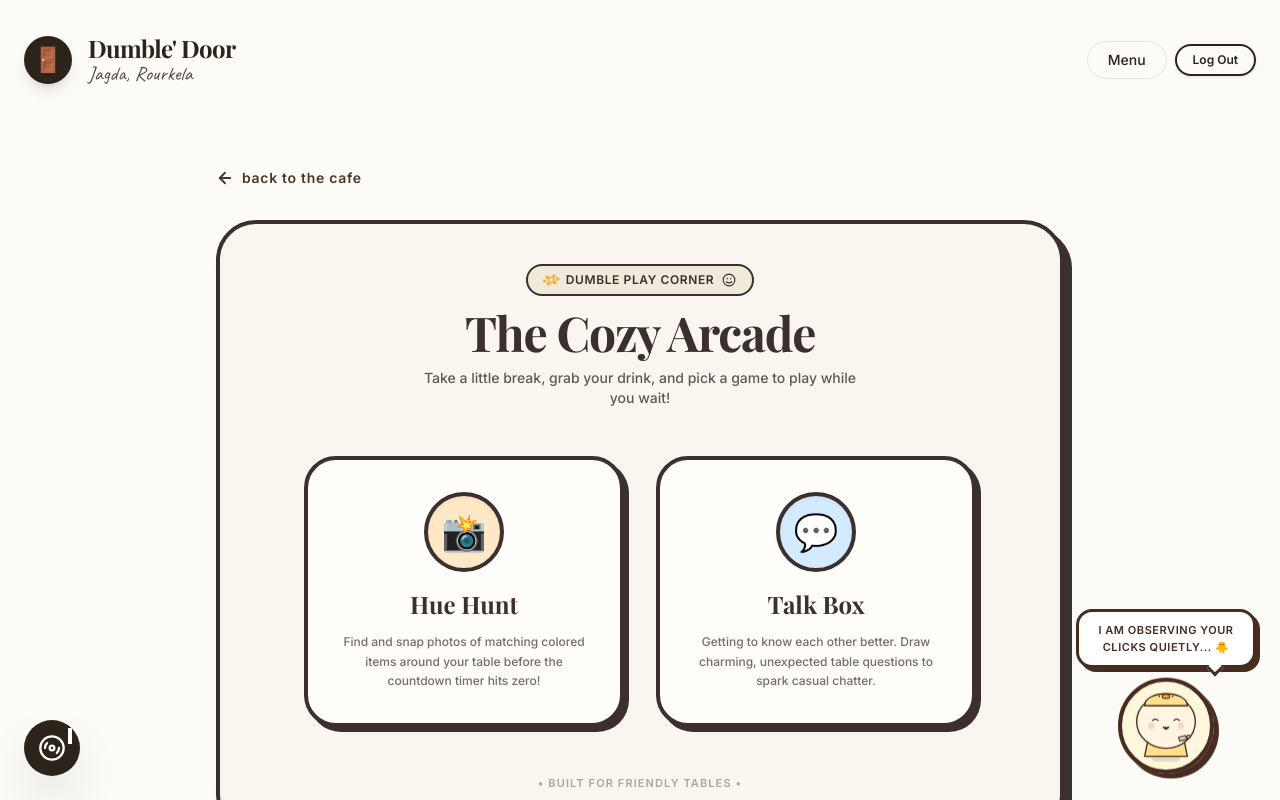
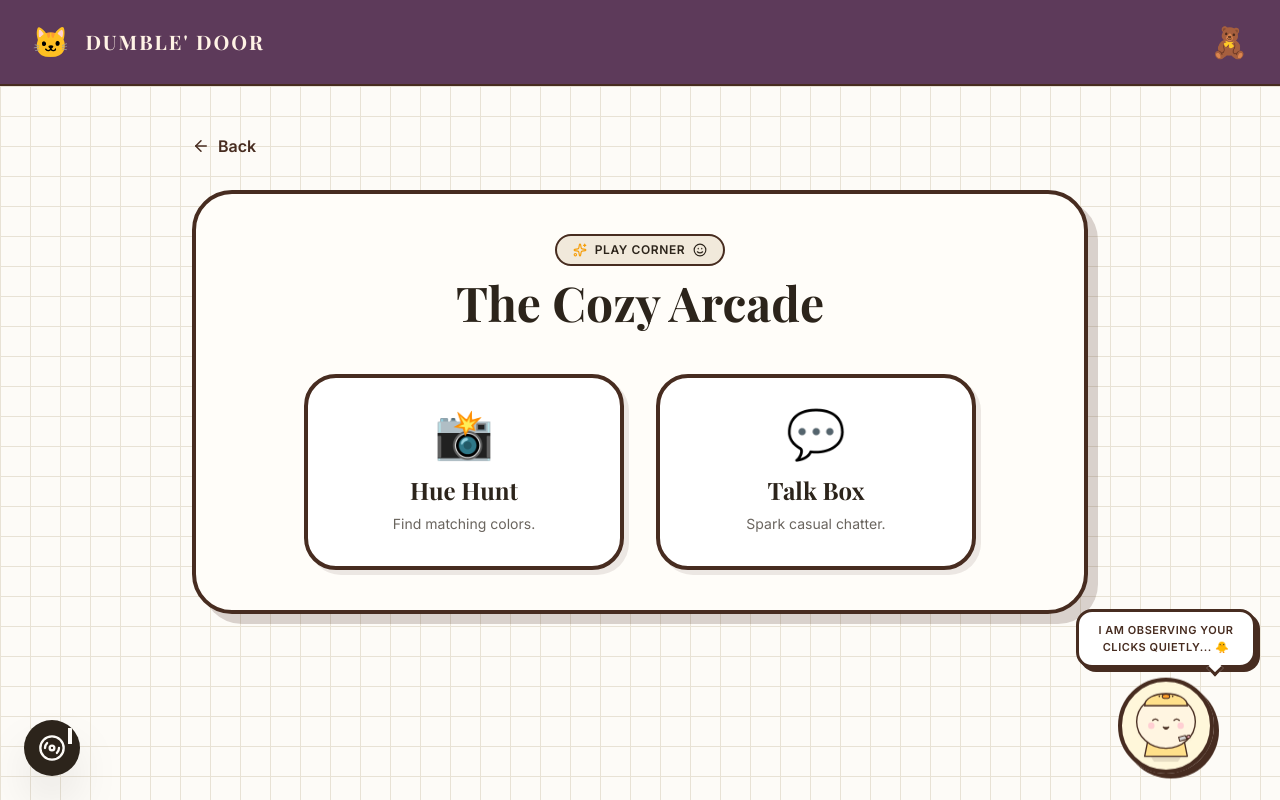
Before and after one commit to satyadas22006/dumbledore-cafe, a React (Vite) app: page /games in a window 1280 px wide. Shown: the top 800 px of the page. Built offline with nearby package versions, Linux system fonts and the light colour scheme; a web font is replaced by a local one.

Commit message:
Add homepage redesign

```diff
--- a/src/App.jsx
+++ b/src/App.jsx
@@ -3,12 +3,11 @@ import { motion, AnimatePresence } from 'framer-motion';
 import { BrowserRouter as Router, Routes, Route, useNavigate, useLocation } from 'react-router-dom';
 import ProtectedRoute from './components/ProtectedRoute';
 import AdminLogin from './pages/AdminLogin';
-// --- CONTEXT & PERSISTENCE ---
 import { AvatarProvider } from './context/AvatarContext';
 import GlobalCompanion from './components/GlobalCompanion';
 import VinylPlayer from './components/VinylPlayer';
 
-// --- MAIN PAGES ---
+// Pages
 import LandingPage from './pages/LandingPage';
 import AvatarCreatorPage from './pages/AvatarCreatorPage';
 import Home from './pages/Home';
@@ -22,21 +21,33 @@ import OwnerPortal from './pages/OwnerPortal';
 import Games from './pages/Games';
 import HueHunt from './pages/HueHunt';
 import Icebreakers from './pages/IceBreakers';
+import { THEMES, DEFAULT_MEMORIES } from './constants/data';
 
-import { THEMES, DEFAULT_MEMORIES } from './constants/data';
+const PlumHeader = () => (
+  <header className="w-full bg-[#5d3a5a] py-6 px-8 flex items-center justify-between text-[#FFF3E5] shrink-0 border-b-2 border-[#472C20]">
+    <div className="flex items-center gap-4">
+      <span className="text-3xl">🐱</span>
+      <h2 className="font-serif font-black tracking-widest uppercase text-xl">Dumble' Door</h2>
+    </div>
+    <div className="text-3xl">🧸</div>
+  </header>
+);
+
+const PlumFooter = () => (
+  <footer className="w-full bg-[#5d3a5a] py-8 text-center text-[#FFF3E5] shrink-0 border-t-2 border-[#472C20]">
+    <div className="flex justify-center gap-8 text-3xl opacity-80"><span>🎐</span><span>📷</span><span>🌸</span></div>
+  </footer>
+);
 
 function MainLayoutContent() {
   const [memories, setMemories] = useState([]);
   const [reviewData, setReviewData] = useState(null);
   const [theme, setTheme] = useState(THEMES.cream);
   const [twin, setTwin] = useState(null);
-
   const navigate = useNavigate();
   const location = useLocation();
 
-  useEffect(() => {
-    setMemories(DEFAULT_MEMORIES);
-  }, []);
+  useEffect(() => { setMemories(DEFAULT_MEMORIES); }, []);
 
   const handleSaveMemory = async (newMemory) => {
     const match = memories.find(m => m.vibe === newMemory.vibe || m.dish === newMemory.dish);
@@ -52,54 +63,22 @@ function MainLayoutContent() {
     if (page === 'welcome') navigate('/');
     else if (page === 'avatar-studio') navigate('/avatar-studio');
     else if (page === 'home') navigate('/cafe');
-    else if (page === 'hue-hunt') navigate('/games/hue-hunt');
-    else if (page === 'icebreakers') navigate('/games/icebreakers');
     else navigate(`/${page}`);
   };
 
-  // The landing page and avatar creator do not show the regular cafe navbar
   const isOnboarding = location.pathname === '/' || location.pathname === '/avatar-studio';
 
   return (
-    <motion.div
-      animate={{
-        backgroundColor: isOnboarding ? '#FDFBF7' : theme.bg,
-        color: isOnboarding ? '#472C20' : theme.text
-      }}
-      transition={{ duration: 0.5 }}
-      className="min-h-screen font-sans selection:bg-white/30 relative"
-    >
+    <div className="min-h-screen flex flex-col font-sans relative" style={{ backgroundColor: isOnboarding ? '#FDFBF7' : theme.bg, color: isOnboarding ? '#472C20' : theme.text }}>
       {!isOnboarding && <VinylPlayer theme={theme} />}
+      <GlobalCompanion />
+      {!isOnboarding && <PlumHeader />}
 
-      {/* PERSISTENT FLOATING AVATAR MASCOT */}
-      <GlobalCompanion />
-
-      {/* Main Cafe App Header */}
-      {!isOnboarding && (
-        <nav className="max-w-7xl mx-auto px-6 py-8 flex justify-between items-center relative z-[100]">
-          <div className="cursor-pointer group flex items-center gap-4" onClick={() => handleNavigate('home', THEMES.cream)}>
-            <div style={{ backgroundColor: theme.text, color: theme.bg }} className="w-12 h-12 rounded-full flex items-center justify-center text-2xl shadow-lg group-hover:rotate-12 transition-transform">🚪</div>
-            <div>
-              <h1 className="font-serif font-bold text-2xl tracking-tight">Dumble' Door</h1>
-              <p className="font-cursive text-xl opacity-80 -mt-1">Jagda, Rourkela</p>
-            </div>
-          </div>
-
-          <div className="flex gap-2 items-center">
-            {location.pathname !== '/menu' && <button onClick={() => handleNavigate('menu', THEMES.forest)} style={{ borderColor: theme.border }} className="hidden sm:block text-sm font-medium px-5 py-2 rounded-full border hover:opacity-70 transition-opacity">Menu</button>}
-            <button onClick={() => handleNavigate('welcome')} className="text-xs font-black border-2 border-current px-4 py-1.5 rounded-full shadow hover:bg-white/10 transition-colors">Log Out</button>
-          </div>
-        </nav>
-      )}
-
-      <main className={isOnboarding ? "" : "pb-32 relative z-10"}>
+      <main className="flex-grow w-full">
         <AnimatePresence mode="wait">
           <Routes location={location} key={location.pathname}>
-            {/* Onboarding Entries - Landing page is now perfectly locked at "/" */}
             <Route path="/" element={<LandingPage onNavigate={handleNavigate} />} />
             <Route path="/avatar-studio" element={<AvatarCreatorPage onNavigate={handleNavigate} />} />
-
-            {/* Core Cafe Internal App Dashboard pages */}
             <Route path="/cafe" element={<Home onNavigate={handleNavigate} theme={theme} />} />
             <Route path="/review" element={<ReviewWizard onComplete={handleSaveMemory} onNavigate={handleNavigate} setTheme={setTheme} theme={theme} twin={twin} setTwin={setTwin} />} />
             <Route path="/thank-you" element={<ThankYou memories={memories} reviewData={reviewData} onNavigate={handleNavigate} theme={theme} />} />
@@ -108,7 +87,6 @@ function MainLayoutContent() {
             <Route path="/chronicle" element={<ChronicleBoard memories={memories} theme={theme} />} />
             <Route path="/directory" element={<Directory theme={theme} />} />
             <Route path="/owner" element={<ProtectedRoute><OwnerPortal /></ProtectedRoute>} />
-            {/* Mini Games Cluster */}
             <Route path="/admin-login" element={<AdminLogin />} />
             <Route path="/games" element={<Games onNavigate={handleNavigate} />} />
             <Route path="/games/hue-hunt" element={<HueHunt onNavigate={handleNavigate} />} />
@@ -116,16 +94,12 @@ function MainLayoutContent() {
           </Routes>
         </AnimatePresence>
       </main>
-    </motion.div>
+
+      {!isOnboarding && <PlumFooter />}
+    </div>
   );
 }
 
 export default function App() {
-  return (
-    <Router>
-      <AvatarProvider>
-        <MainLayoutContent />
-      </AvatarProvider>
-    </Router>
-  );
+  return <Router><AvatarProvider><MainLayoutContent /></AvatarProvider></Router>;
 }
--- a/src/index.css
+++ b/src/index.css
@@ -4,17 +4,16 @@
 @tailwind components;
 @tailwind utilities;
 
+* { margin: 0; padding: 0; box-sizing: border-box; }
+
 @layer base {
-  body {
+  body, html, #root {
+    width: 100%;
+    min-height: 100vh;
     background-color: #FDFBF7;
     font-family: 'Inter', sans-serif;
-    -webkit-font-smoothing: antialiased;
-    -moz-osx-font-smoothing: grayscale;
-    overflow-x: hidden;
   }
-  h1, h2, h3, h4, .font-serif {
-    font-family: 'Playfair Display', serif;
-  }
+  h1, h2, h3, h4, .font-serif { font-family: 'Playfair Display', serif; }
 }
 
 @layer utilities {
--- a/src/pages/Games.jsx
+++ b/src/pages/Games.jsx
@@ -2,84 +2,49 @@ import React from 'react';
 import { motion } from 'framer-motion';
 import { ArrowLeft, Sparkles, Smile } from 'lucide-react';
 
-const Games = ({ onNavigate }) => {
-  return (
-    <motion.div
-      initial={{ opacity: 0, y: 15 }}
-      animate={{ opacity: 1, y: 0 }}
-      exit={{ opacity: 0 }}
-      className="max-w-4xl mx-auto px-6 pt-12 select-none"
-    >
-      {/* Back button */}
-      <div className="mb-8">
-        <button
-          onClick={() => onNavigate('home')}
-          className="flex items-center gap-2 text-sm font-bold tracking-wider hover:opacity-70 transition-opacity text-[#4A3728]"
-        >
-          <ArrowLeft size={18} className="stroke-[2.5]" /> back to the cafe
-        </button>
-      </div>
+const Games = ({ onNavigate }) => (
+  <motion.div
+    initial={{ opacity: 0 }} animate={{ opacity: 1 }}
+    className="min-h-screen py-12 px-6"
+    style={{
+      backgroundColor: '#FDFBF7',
+      backgroundImage: `linear-gradient(#E8E2D5 1px, transparent 1px), linear-gradient(90deg, #E8E2D5 1px, transparent 1px)`,
+      backgroundSize: '30px 30px'
+    }}
+  >
+    <div className="max-w-4xl mx-auto">
+      <button onClick={() => onNavigate('home')} className="flex items-center gap-2 mb-8 font-bold hover:opacity-70 text-[#472C20]">
+        <ArrowLeft size={18} /> Back
+      </button>
 
-      {/* Main Hand-drawn Window Board */}
-      <div className="bg-[#F9F6F0] text-[#3C2F2F] border-4 border-[#3C2F2F] rounded-[2.5rem] shadow-[8px_8px_0px_0px_#3C2F2F] p-6 md:p-10 relative overflow-hidden">
-
-        {/* Playful Header Section */}
+      <div className="bg-[#FFFDF9] border-4 border-[#472C20] rounded-[2.5rem] shadow-[10px_10px_0px_0px_rgba(71,44,32,0.2)] p-10 relative">
         <div className="text-center mb-12 space-y-3">
-          <div className="inline-flex items-center gap-2 bg-[#F1E9DB] border-2 border-[#3C2F2F] px-4 py-1.5 rounded-full text-xs font-bold uppercase tracking-wider">
-            <Sparkles size={14} className="text-amber-500 animate-spin" /> dumble play corner <Smile size={14} />
+          <div className="inline-flex items-center gap-2 bg-[#F1E9DB] border-2 border-[#472C20] px-4 py-1.5 rounded-full text-xs font-bold uppercase tracking-wider">
+            <Sparkles size={14} className="text-amber-500" /> Play Corner <Smile size={14} />
           </div>
-          <h1 className="text-4xl md:text-5xl font-serif font-black tracking-tight">
-            The Cozy Arcade
-          </h1>
-          <p className="text-sm max-w-md mx-auto opacity-80 font-medium">
-            Take a little break, grab your drink, and pick a game to play while you wait!
-          </p>
+          <h1 className="text-5xl font-serif font-black">The Cozy Arcade</h1>
         </div>
 
-        {/* Game Cards Grid Container */}
         <div className="grid grid-cols-1 md:grid-cols-2 gap-8 max-w-2xl mx-auto">
-
-          {/* Card 1: Hue Hunt */}
-          <motion.div
-            whileHover={{ scale: 1.03, rotate: -1 }}
-            whileTap={{ scale: 0.98 }}
-            onClick={() => onNavigate('hue-hunt')}
-            className="bg-[#FFFDF9] border-4 border-[#3C2F2F] rounded-[2rem] p-8 cursor-pointer shadow-[5px_5px_0px_0px_#3C2F2F] flex flex-col items-center text-center group transition-colors hover:bg-[#FFF9EC]"
-          >
-            <div className="w-20 h-20 bg-[#FFE8C5] rounded-full border-4 border-[#3C2F2F] flex items-center justify-center text-4xl shadow-inner mb-4 group-hover:animate-bounce">
-              📸
-            </div>
-            <h2 className="text-2xl font-serif font-black">Hue Hunt</h2>
-            <p className="text-xs font-medium opacity-70 mt-3 leading-relaxed">
-              Find and snap photos of matching colored items around your table before the countdown timer hits zero!
-            </p>
-          </motion.div>
-
-          {/* Card 2: Icebreakers */}
-          <motion.div
-            whileHover={{ scale: 1.03, rotate: 1 }}
-            whileTap={{ scale: 0.98 }}
-            onClick={() => onNavigate('icebreakers')}
-            className="bg-[#FFFDF9] border-4 border-[#3C2F2F] rounded-[2rem] p-8 cursor-pointer shadow-[5px_5px_0px_0px_#3C2F2F] flex flex-col items-center text-center group transition-colors hover:bg-[#EDF6FF]"
-          >
-            <div className="w-20 h-20 bg-[#D4EBFF] rounded-full border-4 border-[#3C2F2F] flex items-center justify-center text-4xl shadow-inner mb-4 group-hover:animate-bounce">
-              💬
-            </div>
-            <h2 className="text-2xl font-serif font-black">Talk Box</h2>
-            <p className="text-xs font-medium opacity-70 mt-3 leading-relaxed">
-              Getting to know each other better. Draw charming, unexpected table questions to spark casual chatter.
-            </p>
-          </motion.div>
-
-        </div>
-
-        {/* Bottom decorative scribble badge */}
-        <div className="text-center mt-12 text-[11px] font-bold uppercase tracking-widest opacity-40">
-          • built for friendly tables •
+          {[
+            { id: 'hue-hunt', title: 'Hue Hunt', icon: '📸', desc: 'Find matching colors.' },
+            { id: 'icebreakers', title: 'Talk Box', icon: '💬', desc: 'Spark casual chatter.' }
+          ].map((game) => (
+            <motion.div
+              key={game.id}
+              whileHover={{ scale: 1.02 }}
+              onClick={() => onNavigate(game.id)}
+              className="bg-white border-4 border-[#472C20] rounded-[2rem] p-8 cursor-pointer shadow-[5px_5px_0px_0px_rgba(71,44,32,0.1)] flex flex-col items-center text-center"
+            >
+              <div className="text-5xl mb-4">{game.icon}</div>
+              <h2 className="text-2xl font-serif font-black">{game.title}</h2>
+              <p className="text-sm opacity-70 mt-2">{game.desc}</p>
+            </motion.div>
+          ))}
         </div>
       </div>
-    </motion.div>
-  );
-};
+    </div>
+  </motion.div>
+);
 
 export default Games;
--- a/src/pages/Home.jsx
+++ b/src/pages/Home.jsx
@@ -1,6 +1,6 @@
 import React from 'react';
 import { motion } from 'framer-motion';
-import { Heart, MapPin, UtensilsCrossed, Sparkles, BookOpen, Gamepad2, Layers } from 'lucide-react';
+import { Heart, MapPin, UtensilsCrossed, BookOpen, Gamepad2, Layers } from 'lucide-react';
 import { THEMES } from '../constants/data';
 
 const ScrapbookCard = ({ children, onClick, className }) => (
@@ -13,13 +13,33 @@ const ScrapbookCard = ({ children, onClick, className }) => (
   </motion.div>
 );
 
-const Home = ({ onNavigate, theme }) => (
-  <div className="min-h-screen py-20 px-6" style={{
-    backgroundColor: '#FAF6EE',
-    backgroundImage: `linear-gradient(#E8E2D5 1px, transparent 1px), linear-gradient(90deg, #E8E2D5 1px, transparent 1px)`,
-    backgroundSize: '24px 24px'
-  }}>
-    <motion.div initial={{ opacity: 0 }} animate={{ opacity: 1 }} className="max-w-6xl mx-auto">
+const Home = ({ onNavigate }) => (
+  <motion.div
+    initial={{ opacity: 0 }}
+    animate={{ opacity: 1 }}
+    className="min-h-screen w-full"
+    style={{
+      backgroundColor: '#FDFBF7',
+      backgroundImage: `linear-gradient(#E8E2D5 1px, transparent 1px), linear-gradient(90deg, #E8E2D5 1px, transparent 1px)`,
+      backgroundSize: '40px 40px'
+    }}
+  >
+    <div className="max-w-6xl mx-auto px-6 py-12">
+      {/* Page-specific Navigation */}
+      <div className="flex justify-end gap-4 mb-8">
+        <button
+          onClick={() => onNavigate('menu', THEMES.forest)}
+          className="text-sm font-medium px-5 py-2 rounded-full border border-[#472C20] hover:bg-[#472C20] hover:text-white transition-colors"
+        >
+          Menu
+        </button>
+        <button
+          onClick={() => onNavigate('welcome')}
+          className="text-xs font-black border-2 border-[#472C20] px-4 py-1.5 rounded-full hover:bg-[#472C20] hover:text-white transition-colors"
+        >
+          Log Out
+        </button>
+      </div>
 
       {/* Hero Section */}
       <section className="text-center mb-16 space-y-6">
@@ -63,7 +83,7 @@ const Home = ({ onNavigate, theme }) => (
         </ScrapbookCard>
       </div>
 
-      {/* Memory Wall Link - Styled as a special pinned note */}
+      {/* Memory Wall Link */}
       <motion.div
         whileHover={{ rotate: -1 }}
         onClick={() => onNavigate('wall', THEMES.navy)}
@@ -72,9 +92,8 @@ const Home = ({ onNavigate, theme }) => (
         <Layers size={24} />
         <span className="font-black uppercase tracking-widest">Or browse the full Memory Wall →</span>
       </motion.div>
-
-    </motion.div>
-  </div>
+    </div>
+  </motion.div>
 );
 
 export default Home;
```
